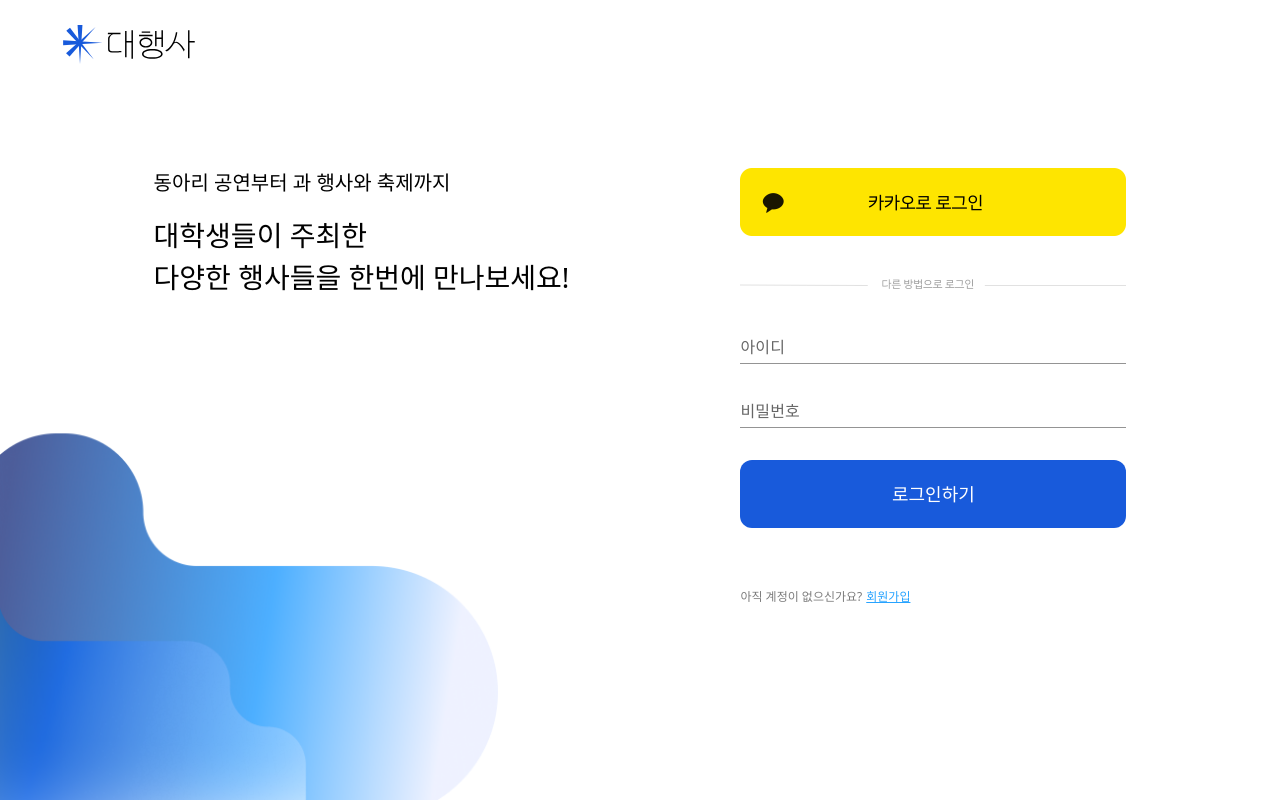
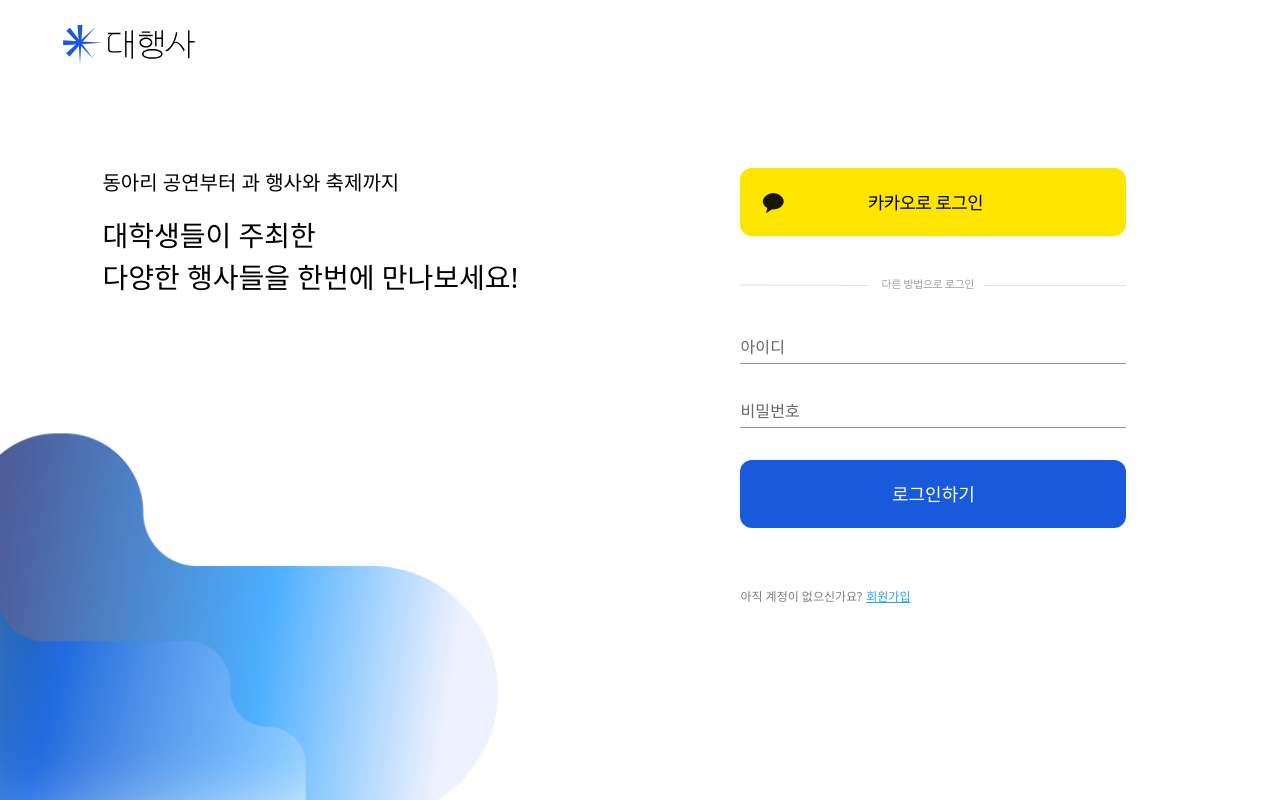
Before and after one commit to TEAM-DHS/dhs-frontend, a React (Create React App) app: page /login in a window 1280 px wide. Built offline with nearby package versions, Linux system fonts and the light colour scheme; a web font is replaced by a local one.

Commit message:
💄 style : 로그인/회원가입 페이지 마진 조정

```diff
--- a/src/pages/LoginPage.tsx
+++ b/src/pages/LoginPage.tsx
@@ -13,7 +13,7 @@ const LoginPage = () => {
   return (
     <>
       <PlainNavBar />
-      <div className="flex flex-col mt-[100px] ml-[12%] mr-[12%] items-center md:flex-row md:justify-between md:items-start">
+      <div className="flex flex-col mt-[100px] ml-[8%] mr-[12%] items-center md:flex-row md:justify-between md:items-start">
         <div className="hidden md:block">
           <p className="font-thin text-[20px] mb-4">
             동아리 공연부터 과 행사와 축제까지
--- a/src/pages/SignUpPage.tsx
+++ b/src/pages/SignUpPage.tsx
@@ -15,7 +15,7 @@ const SignUpPage = () => {
   return (
     <>
       <PlainNavBar />
-      <div className="flex flex-col mt-[100px] ml-[12%] mr-[12%] items-center md:flex-row md:justify-between md:items-start">
+      <div className="flex flex-col mt-[100px] ml-[8%] mr-[12%] items-center md:flex-row md:justify-between md:items-start">
         <div className="hidden md:block">
           <p className="font-thin text-[20px] mb-4">
             동아리 공연부터 과 행사와 축제까지
```
